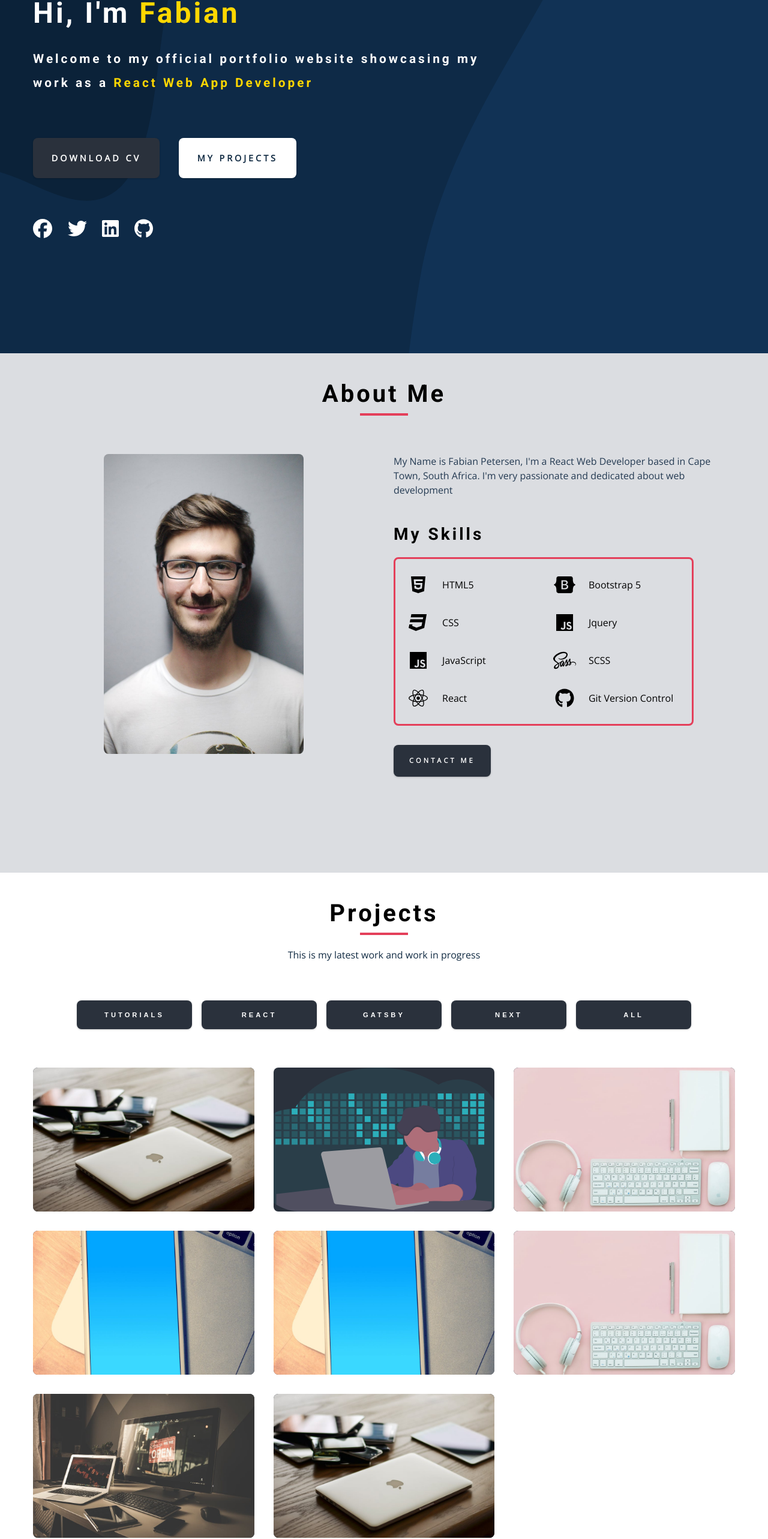
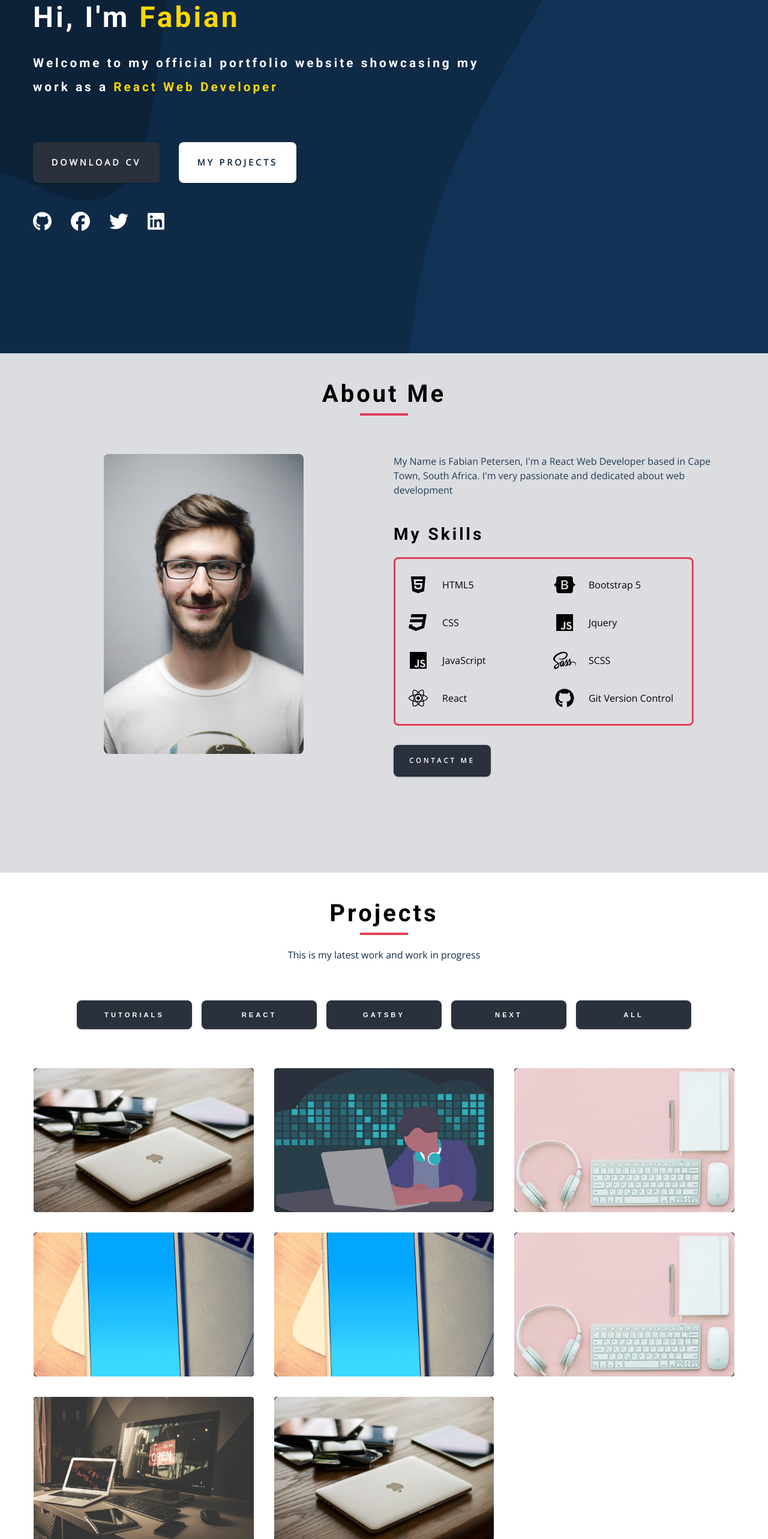
Before and after one commit to Fabian-Petersen/fabian-portfolio-app, a React (Create React App) app: page / in a window 1280 px wide. Shown: the part 195-2761 px from the top of the page at 60% size. Built offline with nearby package versions, Linux system fonts and the light colour scheme.

Commit message:
socials-component-added & data-updated

```diff
--- a/src/components/Footer.js
+++ b/src/components/Footer.js
@@ -1,36 +1,12 @@
 import React from "react";
 import styled from "styled-components";
-import { FontAwesomeIcon } from "@fortawesome/react-fontawesome";
-import Icons from "../assets/images/icons";
-import "../index.css";
+import Socials from "./Socials";
 
 const Footer = () => {
-  const { faFacebook, faTwitter, faLinkedin, faGithub } = Icons;
   return (
     <Wrapper>
       <footer className="footer">
-        <ul className="social-icons">
-          <li>
-            <a href="https://www.facebook.com" className="social-icon">
-              <FontAwesomeIcon icon={faFacebook} />
-            </a>
-          </li>
-          <li>
-            <a href="#1" className="social-icon">
-              <FontAwesomeIcon icon={faTwitter} />
-            </a>
-          </li>
-          <li>
-            <a href="#1" className="social-icon">
-              <FontAwesomeIcon icon={faLinkedin} />
-            </a>
-          </li>
-          <li>
-            <a href="#1" className="social-icon">
-              <FontAwesomeIcon icon={faGithub} />
-            </a>
-          </li>
-        </ul>
+        <Socials />
         <p>
           <span id="date">&copy; {new Date().getFullYear()}</span> Fabian
           Petersen.
@@ -49,22 +25,6 @@ const Wrapper = styled.footer`
     place-items: center;
   }
 
-  .social-icons {
-    margin-bottom: 1.5rem;
-    display: flex;
-    font-size: 2rem;
-    gap: 2rem;
-  }
-
-  .footer .social-icon {
-    color: var(--clr-white);
-  }
-
-  .footer .social-icon:hover {
-    transform: scale(1.1);
-    color: var(--clr-yellow);
-  }
-
   p {
     display: flex;
     gap: 0.6rem;
--- a/src/components/Header.js
+++ b/src/components/Header.js
@@ -1,13 +1,12 @@
 import React from "react";
 import styled from "styled-components";
-import { FontAwesomeIcon } from "@fortawesome/react-fontawesome";
-import Icons from "../assets/images/icons";
 import Background from "./BackgroundSVG";
+import Socials from "./Socials";
+import cv from "../assets/documents/fabian-petersen-12.2022.pdf";
 
 // import bgImage from "../assets/images/hero-simple-shiny-bg.svg";
 
 const Header = () => {
-  const { faFacebook, faTwitter, faLinkedin, faGithub } = Icons;
   return (
     <Wrapper>
       <header className="hero section" id="home">
@@ -20,38 +19,22 @@ const Header = () => {
             </h1>
             <h3 className="hero-sub-heading">
               Welcome to my official portfolio website showcasing my work as a
-              <span className="hero-amplify"> React Web App Developer</span>
+              <span className="hero-amplify"> React Web Developer</span>
             </h3>
             <div className="home-btns">
-              <a href="contact.html" className="btn hero-btn-1">
+              <a
+                href={cv}
+                target="_blank"
+                rel="noreferrer"
+                className="btn hero-btn-1"
+              >
                 Download CV
               </a>
               <a href="#projects" className="btn hero-btn-2">
                 My Projects
               </a>
             </div>
-            <ul className="social-icons hero-icons">
-              <li>
-                <a href="https://www.facebook.com" className="social-icon">
-                  <FontAwesomeIcon icon={faFacebook} />
-                </a>
-              </li>
-              <li>
-                <a href="#1" className="social-icon">
-                  <FontAwesomeIcon icon={faTwitter} />
-                </a>
-              </li>
-              <li>
-                <a href="#1" className="social-icon">
-                  <FontAwesomeIcon icon={faLinkedin} />
-                </a>
-              </li>
-              <li>
-                <a href="#1" className="social-icon">
-                  <FontAwesomeIcon icon={faGithub} />
-                </a>
-              </li>
-            </ul>
+            <Socials />
           </article>
         </div>
       </header>
@@ -64,15 +47,9 @@ const Wrapper = styled.header`
     position: realtive;
   }
 
-  /* @import url("../assets/images/hero-simple-shiny-bg/svg"); */
   .hero .underline {
     margin-bottom: 0.8rem;
     margin-left: 0;
-  }
-
-  .hero {
-    /* background-color: var(--clr-grey-head-1); */
-    /* background-size: cover; */
   }
 
   .hero-center {
@@ -80,10 +57,6 @@ const Wrapper = styled.header`
     display: grid;
     place-items: center;
   }
-
-  /* .hero-info {
-  border: 1px solid white;
-} */
 
   .hero-info h4 {
     color: var(--clr-grey-par-5);
@@ -111,7 +84,6 @@ const Wrapper = styled.header`
     display: flex;
     flex-direction: column;
     gap: 1rem;
-    /* border: var(--border-white); */
     padding: 1.2rem 0;
     margin-bottom: 1rem;
   }
@@ -128,16 +100,7 @@ const Wrapper = styled.header`
     gap: 1.6rem;
     font-size: 1.5rem;
     justify-items: start;
-    /* border: var(--border-red); */
     padding: 1.2rem 0;
-  }
-
-  .social-icon {
-    color: var(--clr-white);
-  }
-
-  .social-icon:hover {
-    color: var(--clr-yellow);
   }
 
   .hero-btn-1 {
@@ -163,7 +126,6 @@ const Wrapper = styled.header`
 
   @media screen and (min-width: 450px) {
     .hero-heading {
-      /* margin-top: 5rem; */
       font-size: 2rem;
     }
 
--- a/src/components/Projects.js
+++ b/src/components/Projects.js
@@ -2,13 +2,14 @@ import React, { useState } from "react";
 import styled from "styled-components";
 import FilterButtons from "./FilterButtons";
 import projects from "../projectData";
-import { motion, AnimatePresence } from "framer-motion";
+import { faGithub } from "@fortawesome/free-brands-svg-icons";
+import { FontAwesomeIcon } from "@fortawesome/react-fontawesome";
 
 const Projects = () => {
   const [initialState, setInitialState] = useState(projects);
   const [filtered, setFiltered] = useState(projects);
   const [active, setActive] = useState(" ");
-  // console.log(setFiltered);
+
   return (
     <Wrapper>
       <section className="section projects" id="projects">
@@ -27,24 +28,19 @@ const Projects = () => {
           active={active}
           setActive={setActive}
         />
-        <motion.div
-          layout
-          aniamate={{ opacity: 0 }}
-          initial={{ opacity: 1 }}
-          exit={{ opacity: 0 }}
-          className="section-center projects-center"
-        >
+        <div className="section-center projects-center">
           {filtered.map((project) => {
-            const { id, name, language, image, url } = project;
+            const { id, name, language, image, url, code } = project;
             return (
-              <AnimatePresence>
+              <div className="project" key={id}>
                 <a
+                  className="project-item"
+                  target="_blank"
+                  rel="noreferrer"
                   layout
-                  key={id}
                   href={url}
-                  className="project-item project-1"
                 >
-                  <article className="project">
+                  <article>
                     <img
                       src={image}
                       alt="single project"
@@ -56,10 +52,18 @@ const Projects = () => {
                     </div>
                   </article>
                 </a>
-              </AnimatePresence>
+                <a
+                  href={code}
+                  target="_blank"
+                  rel="noreferrer"
+                  className="project-code-link"
+                >
+                  <FontAwesomeIcon icon={faGithub} className="code-icon" />
+                </a>
+              </div>
             );
           })}
-        </motion.div>
+        </div>
       </section>
     </Wrapper>
   );
@@ -78,23 +82,37 @@ const Wrapper = styled.section`
   }
 
   .project {
-    position: relative;
     background: var(--clr-primary-5);
     border-radius: var(--radius);
     margin-bottom: 2rem;
+    position: relative;
+  }
+
+  .project-item {
+    width: 100%;
+    display: grid;
+    border: var(--border-white);
+  }
+
+  .project article {
+    position: relative;
   }
 
   .project-info {
     text-align: center;
-    color: var(--clr-white);
+    color: var(--clr-blue);
     position: absolute;
-    top: 50%;
+    top: 40%;
     left: 50%;
     transform: translate(-50%, -50%);
     transition: var(--transition);
     opacity: 0;
+    width: 90%;
   }
 
+  .project-info h4 {
+    font-size: 1.3rem;
+  }
   .project-info p {
     text-transform: capitalize;
     color: var(--clr-white);
@@ -122,15 +140,29 @@ const Wrapper = styled.section`
     transform: scale(0.8);
   }
 
-  .show {
-    visibility: hidden;
+  .project-code-link {
+    position: absolute;
+    top: 60%;
+    left: 50%;
+    transform: translateX(-50%);
+    opacity: 0;
+    color: white;
   }
 
-  .hero-btn-1,
-  .hero-btn-2 {
-    max-width: 8rem;
-    padding: 0.7rem 0.8rem;
-    font-size: 0.6em;
+  .project:hover .project-code-link {
+    opacity: 1;
+  }
+
+  .code-icon {
+    color: white;
+    font-size: 2rem;
+    color: var(--clr-white);
+  }
+
+  .code-icon:hover {
+    cursor: pointer;
+    color: var(--clr-yellow);
+    opacity: 1;
   }
 
   @media screen and (min-width: 676px) {
--- /dev/null
+++ b/src/components/Socials.js
@@ -0,0 +1,52 @@
+import React from "react";
+import styled from "styled-components";
+import { FontAwesomeIcon } from "@fortawesome/react-fontawesome";
+import links from "../socialsData";
+
+const Socials = () => {
+  return (
+    <Wrapper>
+      <div>
+        <ul className="social-icons">
+          {links.map((link) => {
+            const { id, url, icon } = link;
+            return (
+              <li key={id}>
+                <a
+                  href={url}
+                  target="_blank"
+                  rel="noreferrer"
+                  className="social-icon"
+                >
+                  <FontAwesomeIcon icon={icon} className="social-icon" />
+                </a>
+              </li>
+            );
+          })}
+        </ul>
+      </div>
+    </Wrapper>
+  );
+};
+
+const Wrapper = styled.div`
+  .social-icons {
+    margin-bottom: 1.5rem;
+    display: flex;
+    font-size: 2rem;
+    gap: 2rem;
+  }
+
+  .social-icon {
+    transition: all 0.15s ease-in;
+    color: var(--clr-white);
+  }
+
+  .social-icon:hover {
+    transform: scale(1.1);
+    color: var(--clr-yellow);
+    transform: translateY(-2.5px);
+  }
+`;
+
+export default Socials;
--- a/src/projectData.js
+++ b/src/projectData.js
@@ -17,6 +17,7 @@ const projects = [
     description: "",
     image: projectTea,
     url: "projects.html",
+    code: "",
   },
   {
     id: 2,
@@ -26,6 +27,7 @@ const projects = [
       "Search for your favoutrite user on the github site. The app make use of the github API to search the users in the database",
     image: projectGithub,
     url: "https://fabian-portfolio-react-github-users.netlify.app/login",
+    code: "https://github.com/fabian-petersen/react-github-users-search-app.git",
   },
   {
     id: 3,
@@ -35,6 +37,7 @@ const projects = [
       "Search for your favoutrite destination and book with us for a memorable holiday.",
     image: projectDemo3,
     url: "",
+    code: "",
   },
   {
     id: 4,
@@ -43,6 +46,7 @@ const projects = [
     description: "Random e-commerce store for your favourite items",
     image: projectDemo2,
     url: "",
+    code: "",
   },
   {
     id: 5,
@@ -51,6 +55,7 @@ const projects = [
     description: "Random e-commerce store for your favourite items",
     image: projectDemo2,
     url: "",
+    code: "",
   },
   {
     id: 6,
@@ -59,6 +64,7 @@ const projects = [
     description: "Random e-commerce store for your favourite items",
     image: projectDemo3,
     url: "",
+    code: "",
   },
   {
     id: 7,
@@ -67,6 +73,7 @@ const projects = [
     description: "Random e-commerce store for your favourite items",
     image: projectDemo4,
     url: "",
+    code: "",
   },
   {
     id: 8,
@@ -75,6 +82,7 @@ const projects = [
     description: "Random e-commerce store for your favourite items",
     image: projectDemo1,
     url: "",
+    code: "",
   },
 ];
 
--- /dev/null
+++ b/src/socialsData.js
@@ -0,0 +1,26 @@
+import Icons from "./assets/images/icons";
+
+const { faGithub, faFacebook, faTwitter, faLinkedin } = Icons;
+const links = [
+  {
+    id: 1,
+    name: "github",
+    url: "https://github.com/fabian-petersen",
+    icon: faGithub,
+  },
+  {
+    id: 2,
+    name: "facebook",
+    url: "#facebook",
+    icon: faFacebook,
+  },
+  {
+    id: 3,
+    name: "twitter",
+    url: "#twitter",
+    icon: faTwitter,
+  },
+  { id: 4, name: "linkedin", url: "#linked", icon: faLinkedin },
+];
+
+export default links;
```
Also changed, not shown: src/components/FilterButtons.js (+7 -3 lines), 2 other files (tests, documents, lock files or other folders).
